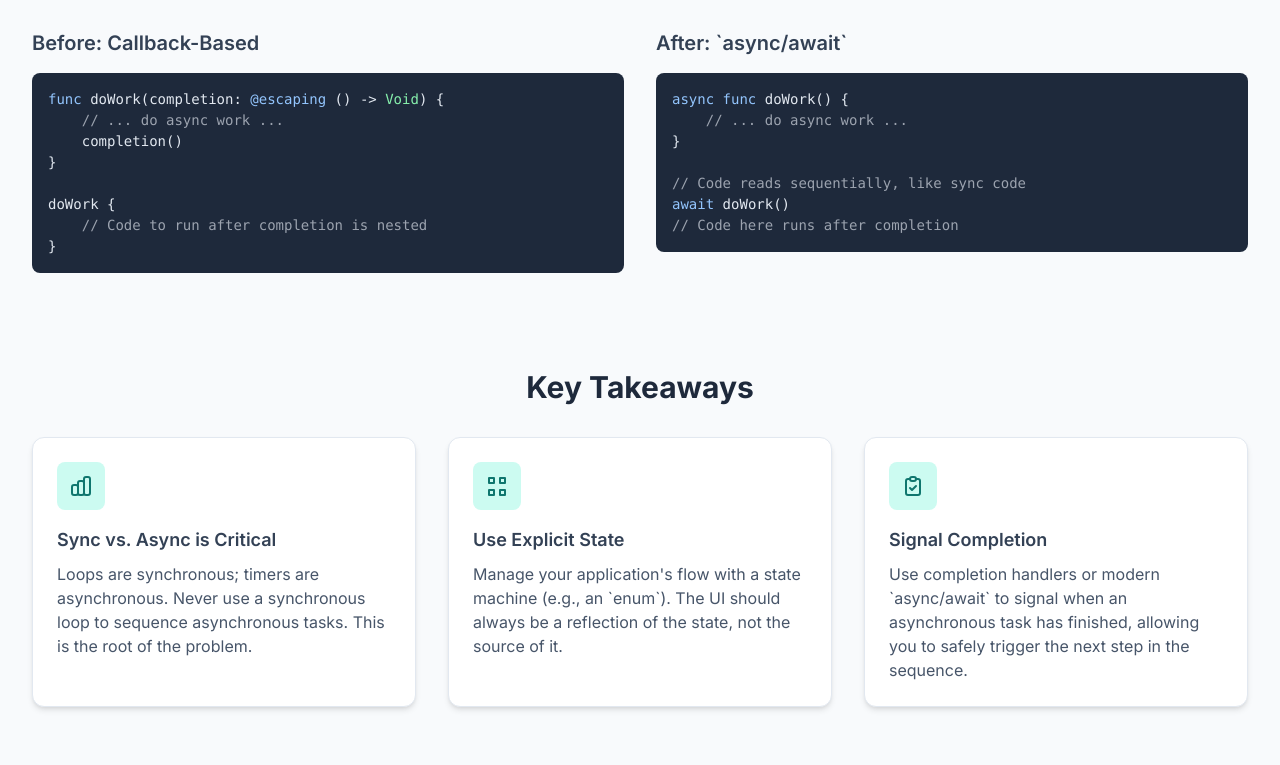
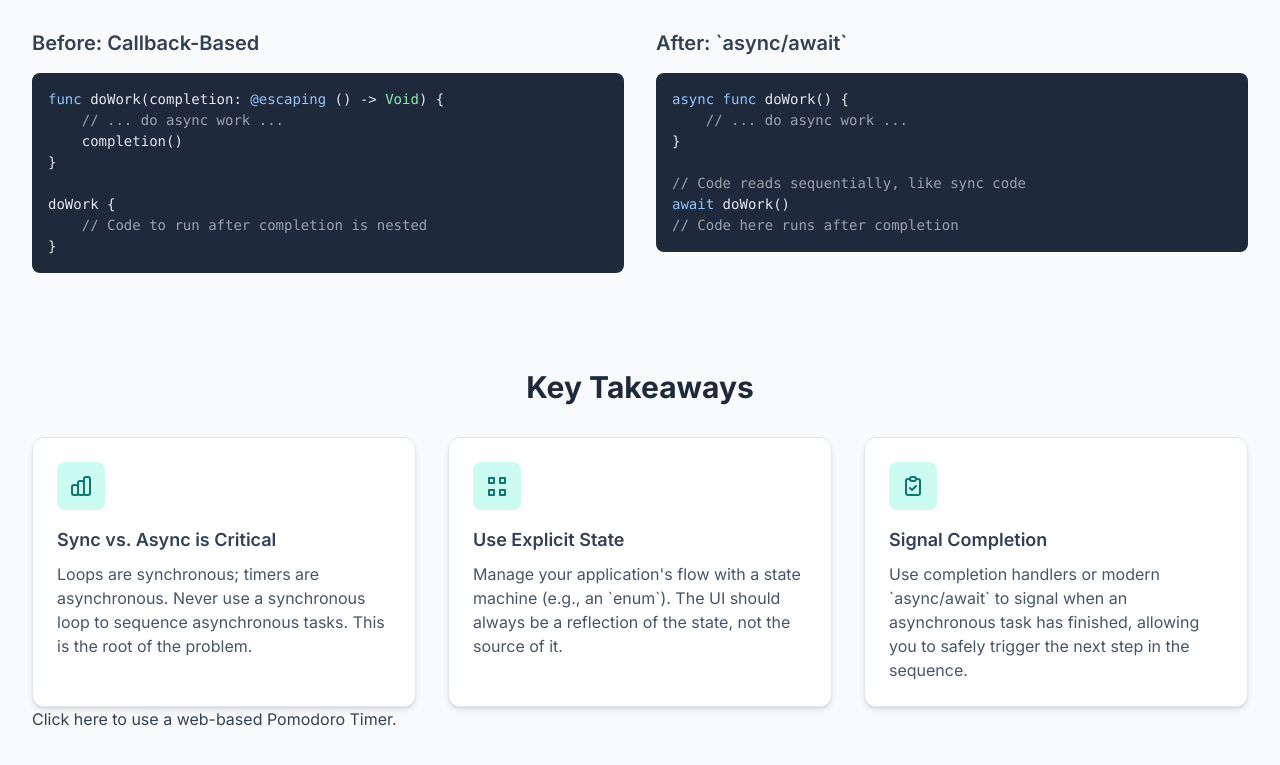
Before and after one commit to Nezumi-ZA/Nezumi-ZA.github.io, a plain HTML site: page index.html in a window 1280 px wide. Shown: the part 2392-3157 px from the top of the page. Drawn offline with nearby package versions, Linux system fonts and the light colour scheme.

Commit message:
Update index.html

```diff
--- a/index.html
+++ b/index.html
@@ -263,6 +263,7 @@
                     <p class="text-slate-600">Use completion handlers or modern `async/await` to signal when an asynchronous task has finished, allowing you to safely trigger the next step in the sequence.</p>
                 </div>
             </div>
+            Click <a href="pomodoro.html"> here </a> to use a web-based Pomodoro Timer.
         </section>
 
     </main>
```
